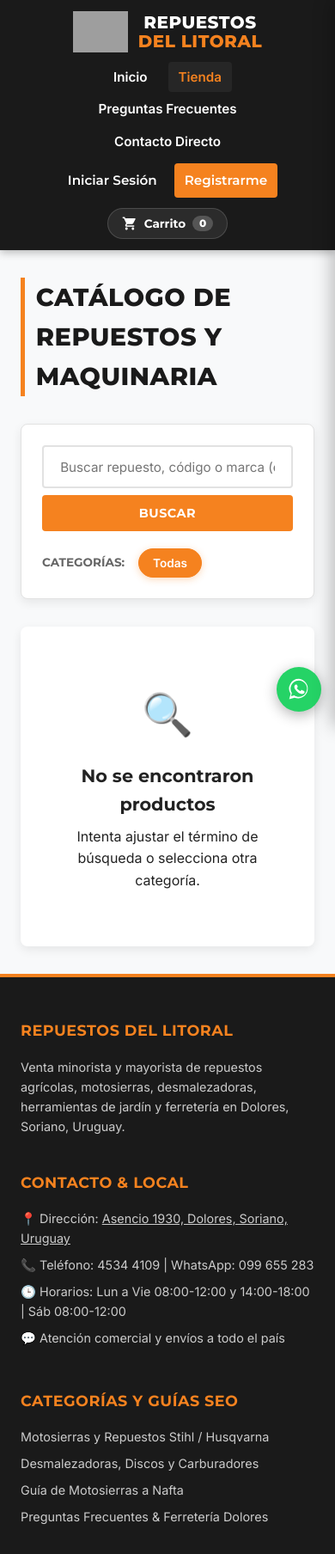
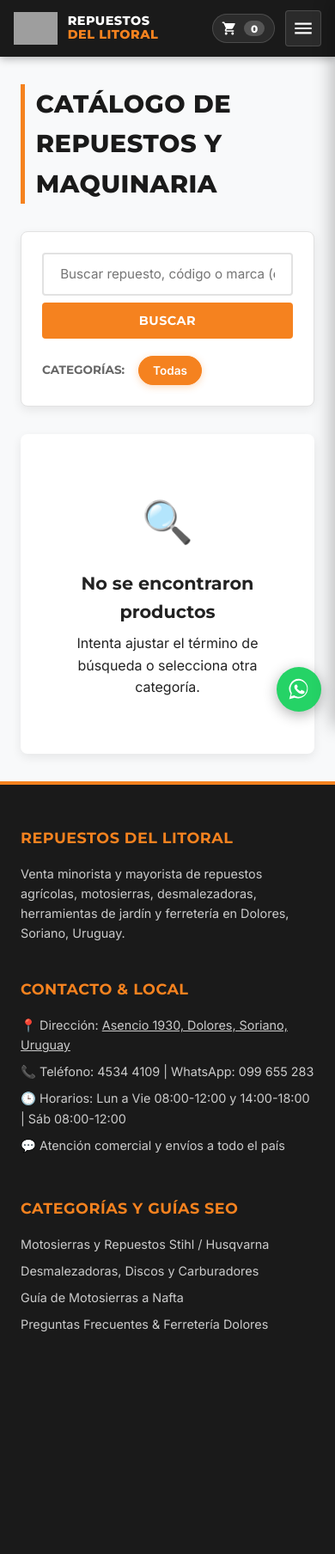
Before and after one commit to AlexG1223/Repuestos-del-Litoral, a PHP site: page / in a window 390 px wide. Shown: the whole page at 86% size. After the commit the page ends 1550 px from the top, so only its background shows below. Run offline with PHP 8.4, Linux system fonts and the light colour scheme; data comes from the database, SQL or seed files in the repository; data that the repository does not hold is empty; grey boxes are pictures that could not be loaded.

Commit message:
Convertir navegacion en menu desplegable movil y fijar header arriba al hacer scroll

```diff
--- a/public_html/app.js
+++ b/public_html/app.js
@@ -67,7 +67,42 @@ function handlePaymentFeedback() {
   }
 }
 
+function initMobileMenu() {
+  const btnMobileMenu = document.getElementById('btn-mobile-menu');
+  const mainNav = document.getElementById('main-nav');
+
+  if (!btnMobileMenu || !mainNav) return;
+
+  btnMobileMenu.addEventListener('click', (e) => {
+    e.stopPropagation();
+    const isOpen = mainNav.classList.toggle('is-open');
+    btnMobileMenu.classList.toggle('is-active', isOpen);
+    btnMobileMenu.setAttribute('aria-expanded', isOpen ? 'true' : 'false');
+  });
+
+  // Cerrar menú al hacer clic en cualquier enlace interno u opción
+  mainNav.addEventListener('click', (e) => {
+    if (e.target.tagName === 'A' || e.target.closest('a') || e.target.tagName === 'BUTTON' || e.target.closest('button')) {
+      mainNav.classList.remove('is-open');
+      btnMobileMenu.classList.remove('is-active');
+      btnMobileMenu.setAttribute('aria-expanded', 'false');
+    }
+  });
+
+  // Cerrar menú si se hace clic fuera del menú o header
+  document.addEventListener('click', (e) => {
+    if (!btnMobileMenu.contains(e.target) && !mainNav.contains(e.target)) {
+      mainNav.classList.remove('is-open');
+      btnMobileMenu.classList.remove('is-active');
+      btnMobileMenu.setAttribute('aria-expanded', 'false');
+    }
+  });
+}
+
 document.addEventListener('DOMContentLoaded', () => {
+  // Manejo de menú desplegable responsive
+  initMobileMenu();
+
   // Manejo de notificación de estado de pago de Mercado Pago
   handlePaymentFeedback();
 
--- a/public_html/globals/main.css
+++ b/public_html/globals/main.css
@@ -53,8 +53,7 @@ body {
 .site-header {
   background-color: var(--color-dark);
   color: var(--color-light);
-  position: sticky;
-  top: 0;
+  position: relative;
   z-index: 1000;
   box-shadow: var(--shadow-header);
 }
@@ -67,7 +66,43 @@ body {
   align-items: center;
   justify-content: space-between;
   gap: 1.5rem;
-  flex-wrap: wrap;
+}
+
+.header-actions {
+  display: flex;
+  align-items: center;
+  gap: 0.75rem;
+}
+
+.mobile-menu-toggle {
+  display: none;
+  align-items: center;
+  justify-content: center;
+  background: rgba(255, 255, 255, 0.08);
+  border: 1px solid rgba(255, 255, 255, 0.15);
+  border-radius: var(--radius-sm);
+  padding: 0.45rem;
+  color: var(--color-light);
+  cursor: pointer;
+  transition: var(--transition);
+  outline: none;
+}
+
+.mobile-menu-toggle:hover {
+  background-color: rgba(255, 255, 255, 0.15);
+  color: var(--color-primary);
+}
+
+.mobile-menu-toggle .icon-close {
+  display: none;
+}
+
+.mobile-menu-toggle.is-active .icon-open {
+  display: none;
+}
+
+.mobile-menu-toggle.is-active .icon-close {
+  display: block;
 }
 
 .brand-logo {
@@ -323,15 +358,67 @@ body {
 /* Responsive Media Queries */
 @media (max-width: 768px) {
   .header-container {
-    flex-direction: column;
-    gap: 1rem;
-    text-align: center;
+    flex-direction: row;
+    justify-content: space-between;
+    align-items: center;
+    padding: 0.75rem 1rem;
+    gap: 0.5rem;
+    position: relative;
+  }
+
+  .brand-logo img {
+    height: 38px;
+  }
+
+  .brand-title {
+    font-size: 1rem;
+  }
+
+  .mobile-menu-toggle {
+    display: flex;
+  }
+
+  /* Menú desplegable en teléfonos */
+  .main-nav {
+    display: none;
+    position: absolute;
+    top: 100%;
+    left: 0;
+    right: 0;
+    width: 100%;
+    background-color: var(--color-dark);
+    box-shadow: 0 12px 24px rgba(0, 0, 0, 0.5);
+    border-top: 1px solid rgba(255, 255, 255, 0.1);
+    border-bottom: 3px solid var(--color-primary);
+    padding: 1rem;
+    z-index: 1001;
+  }
+
+  .main-nav.is-open {
+    display: block;
+    animation: headerMenuSlideDown 0.25s cubic-bezier(0.16, 1, 0.3, 1) forwards;
   }
 
   .main-nav ul {
-    gap: 0.75rem;
-    flex-wrap: wrap;
-    justify-content: center;
+    flex-direction: column;
+    align-items: stretch;
+    gap: 0.5rem;
+    width: 100%;
+  }
+
+  .main-nav a {
+    display: block;
+    padding: 0.75rem 1rem;
+    font-size: 1rem;
+    border-radius: var(--radius-sm);
+    border-bottom: 1px solid rgba(255, 255, 255, 0.05);
+    background-color: rgba(255, 255, 255, 0.02);
+  }
+
+  .main-nav a:hover,
+  .main-nav a.active {
+    background-color: rgba(245, 130, 31, 0.15);
+    color: var(--color-primary);
   }
 
   .whatsapp-float {
@@ -400,3 +487,26 @@ body {
   from { opacity: 0; transform: translateY(-12px); }
   to { opacity: 1; transform: translateY(0); }
 }
+
+@keyframes headerMenuSlideDown {
+  from {
+    opacity: 0;
+    transform: translateY(-8px);
+  }
+  to {
+    opacity: 1;
+    transform: translateY(0);
+  }
+}
+
+@media (max-width: 480px) {
+  .cart-btn-label {
+    display: none;
+  }
+  .header-cart-btn {
+    padding: 0.45rem 0.65rem;
+  }
+  .brand-title {
+    font-size: 0.9rem;
+  }
+}
--- a/public_html/includes/header.php
+++ b/public_html/includes/header.php
@@ -15,27 +15,36 @@ require_once __DIR__ . '/gtm-body.php';
       </div>
     </a>
 
-    <nav class="main-nav">
+    <!-- Acciones en Header (Carrito + Botón Menú Móvil) -->
+    <div class="header-actions">
+      <!-- Botón de Carrito -->
+      <button type="button" class="header-cart-btn" id="btn-header-cart" title="Ver Carrito de Compras">
+        <svg class="cart-icon-svg" viewBox="0 0 24 24">
+          <path d="M7 18c-1.1 0-1.99.9-1.99 2S5.9 22 7 22s2-.9 2-2-.9-2-2-2zM1 2v2h2l3.6 7.59-1.35 2.45c-.16.28-.25.61-.25.96 0 1.1.9 2 2 2h12v-2H7.42c-.14 0-.25-.11-.25-.25l.03-.12.9-1.63h7.45c.75 0 1.41-.41 1.75-1.03l3.58-6.49c.08-.14.12-.31.12-.48 0-.55-.45-1-1-1H5.21l-.94-2H1zm16 16c-1.1 0-1.99.9-1.99 2s.89 2 1.99 2 2-.9 2-2-.9-2-2-2z"/>
+        </svg>
+        <span class="cart-btn-label">Carrito</span>
+        <span class="cart-badge badge-empty" id="cart-badge-count">0</span>
+      </button>
+
+      <!-- Botón de Menú Hamburguesa Móvil -->
+      <button type="button" class="mobile-menu-toggle" id="btn-mobile-menu" aria-label="Abrir menú de navegación" aria-expanded="false">
+        <svg class="hamburger-icon" viewBox="0 0 24 24" width="26" height="26">
+          <path class="icon-open" fill="currentColor" d="M3 18h18v-2H3v2zm0-5h18v-2H3v2zm0-7v2h18V6H3z"/>
+          <path class="icon-close" fill="currentColor" d="M19 6.41L17.59 5 12 10.59 6.41 5 5 6.41 10.59 12 5 17.59 6.41 19 12 13.41 17.59 19 19 17.59 13.41 12z"/>
+        </svg>
+      </button>
+    </div>
+
+    <!-- Menú de Navegación Principal / Desplegable en Móviles -->
+    <nav class="main-nav" id="main-nav">
       <ul>
         <li><a href="/inicio.php" class="<?php echo $_SERVER['SCRIPT_NAME'] === '/inicio.php' ? 'active' : ''; ?>">Inicio</a></li>
         <li><a href="/index.php" class="<?php echo $_SERVER['SCRIPT_NAME'] === '/index.php' ? 'active' : ''; ?>">Tienda</a></li>
         <li><a href="/faq.php" class="<?php echo $_SERVER['SCRIPT_NAME'] === '/faq.php' ? 'active' : ''; ?>">Preguntas Frecuentes</a></li>
         <li><a href="https://wa.me/59899655283" target="_blank" rel="noopener">Contacto Directo</a></li>
 
-
         <!-- Estado de Autenticación de Usuario (Login / Registro / Mi Cuenta) -->
         <li id="header-auth-root"></li>
-
-        <!-- Botón de Carrito -->
-        <li>
-          <button type="button" class="header-cart-btn" id="btn-header-cart" title="Ver Carrito de Compras">
-            <svg class="cart-icon-svg" viewBox="0 0 24 24">
-              <path d="M7 18c-1.1 0-1.99.9-1.99 2S5.9 22 7 22s2-.9 2-2-.9-2-2-2zM1 2v2h2l3.6 7.59-1.35 2.45c-.16.28-.25.61-.25.96 0 1.1.9 2 2 2h12v-2H7.42c-.14 0-.25-.11-.25-.25l.03-.12.9-1.63h7.45c.75 0 1.41-.41 1.75-1.03l3.58-6.49c.08-.14.12-.31.12-.48 0-.55-.45-1-1-1H5.21l-.94-2H1zm16 16c-1.1 0-1.99.9-1.99 2s.89 2 1.99 2 2-.9 2-2-.9-2-2-2z"/>
-            </svg>
-            <span>Carrito</span>
-            <span class="cart-badge badge-empty" id="cart-badge-count">0</span>
-          </button>
-        </li>
       </ul>
     </nav>
   </div>
--- a/public_html/modules/Auth/styles/auth.css
+++ b/public_html/modules/Auth/styles/auth.css
@@ -312,3 +312,47 @@
 .form-group.has-error input:focus, .form-group.has-error textarea:focus {
   box-shadow: 0 0 0 3px rgba(192, 57, 43, 0.15);
 }
+
+@media (max-width: 768px) {
+  .header-auth-links {
+    flex-direction: column;
+    width: 100%;
+    gap: 0.5rem;
+    margin-top: 0.5rem;
+    padding-top: 0.75rem;
+    border-top: 1px solid rgba(255, 255, 255, 0.1);
+  }
+
+  .auth-link-btn {
+    display: block;
+    width: 100%;
+    text-align: center;
+    padding: 0.65rem 1rem;
+    font-size: 0.95rem;
+    border-radius: var(--radius-sm);
+  }
+
+  .header-user-menu {
+    flex-direction: column;
+    align-items: stretch;
+    width: 100%;
+    gap: 0.75rem;
+    margin-top: 0.5rem;
+    border-radius: var(--radius-sm);
+    padding: 0.75rem 1rem;
+  }
+
+  .user-actions {
+    flex-direction: column;
+    align-items: stretch;
+    gap: 0.5rem;
+    width: 100%;
+  }
+
+  .nav-user-link, .btn-logout-link {
+    display: block;
+    width: 100%;
+    padding: 0.5rem 0;
+    text-align: left;
+  }
+}
```
